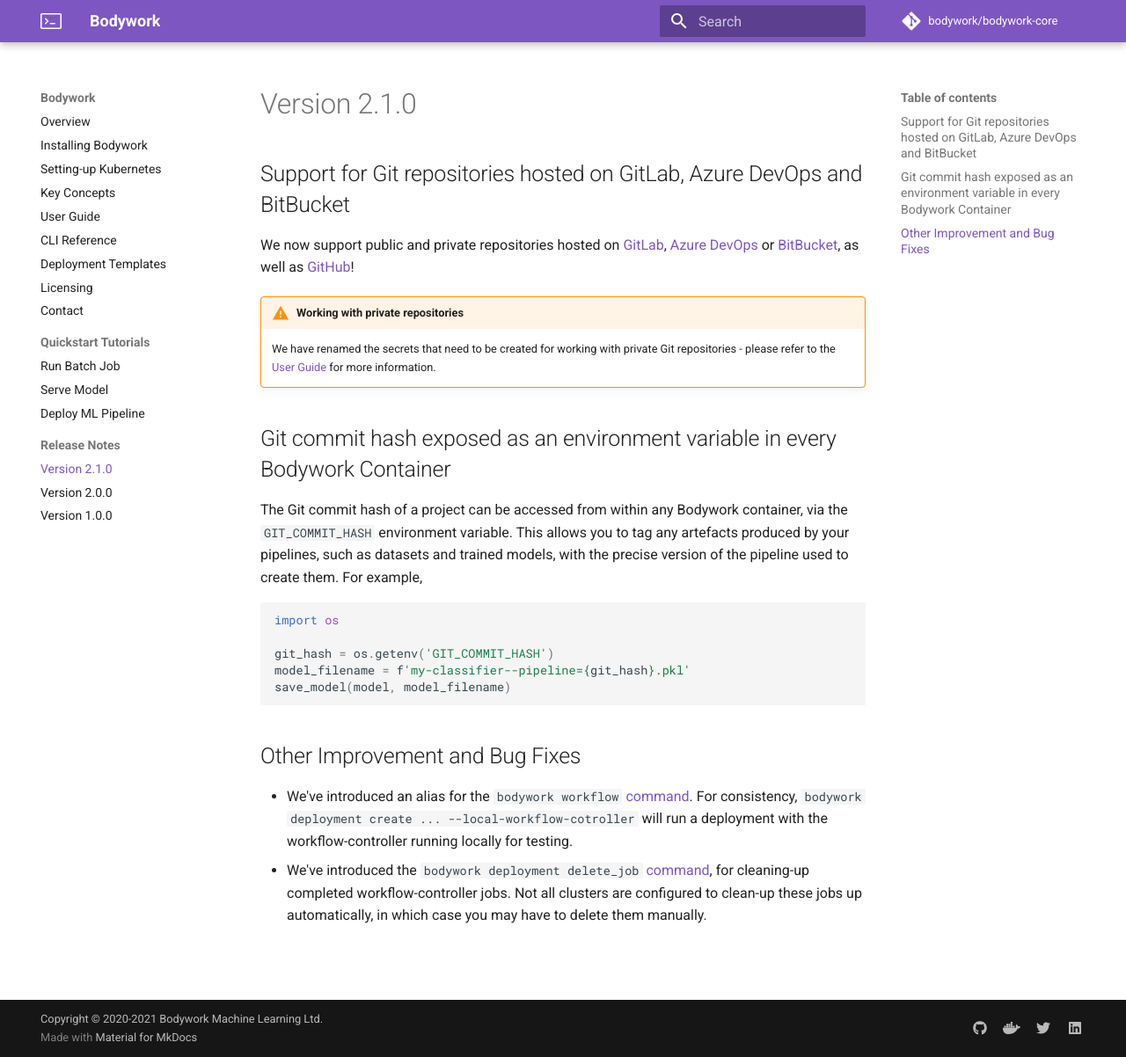
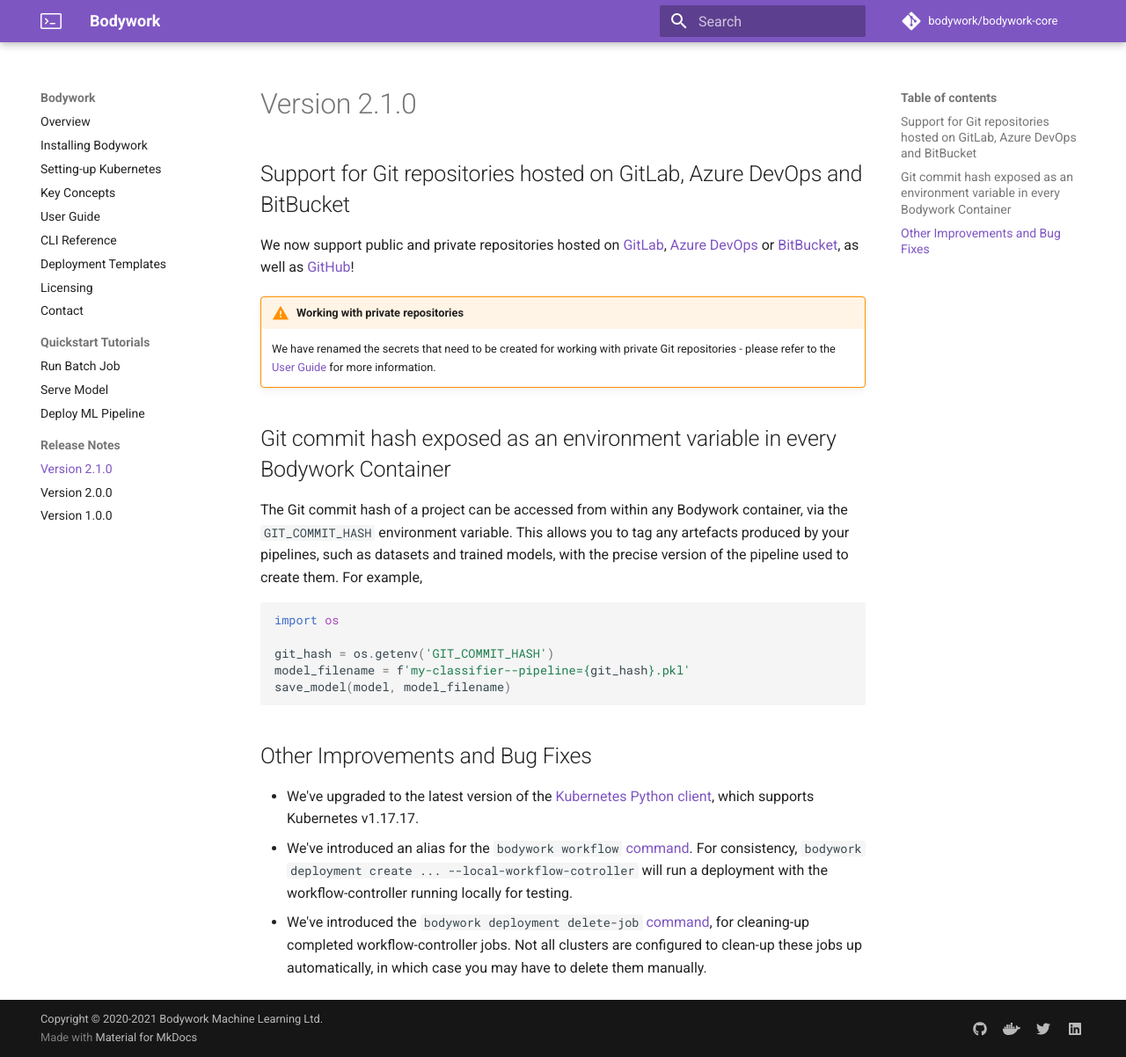
Before and after one commit to bodywork-ml/bodywork-docs, an MkDocs documentation site: the page built from docs/release_notes/v2.1.0.md, in a window 1280 px wide and 1202 px high. Shown: the whole window at 88% size. Built offline with MkDocs 1.6.1 and Material for MkDocs 9.7.7, drawn with Linux system fonts in a browser that asks for light colours; comment, search, counter and statistics services are not loaded.

Commit message:
Kubernetes version upgrade

````diff
--- a/docs/release_notes/v2.1.0.md
+++ b/docs/release_notes/v2.1.0.md
@@ -19,7 +19,8 @@ model_filename = f'my-classifier--pipeline={git_hash}.pkl'
 save_model(model, model_filename)
 ```
 
-## Other Improvement and Bug Fixes
+## Other Improvements and Bug Fixes
 
+- We've upgraded to the latest version of the [Kubernetes Python client](https://github.com/kubernetes-client/python), which supports Kubernetes v1.17.17.
 - We've introduced an alias for the `bodywork workflow` [command](../user_guide.md#testing-workflows-locally). For consistency, `bodywork deployment create ... --local-workflow-cotroller` will run a deployment with the workflow-controller running locally for testing.
-- We've introduced the `bodywork deployment delete_job` [command](../cli_reference.md#delete-deployment-jobs), for cleaning-up completed workflow-controller jobs. Not all clusters are configured to clean-up these jobs up automatically, in which case you may have to delete them manually.
+- We've introduced the `bodywork deployment delete-job` [command](../cli_reference.md#delete-deployment-jobs), for cleaning-up completed workflow-controller jobs. Not all clusters are configured to clean-up these jobs up automatically, in which case you may have to delete them manually.
````
Also changed, not shown: docs/kubernetes.md (+3 -3 lines), docs/release_notes/v1.0.0.md (+1 -1 lines), docs/release_notes/v2.0.0.md (+1 -1 lines).
